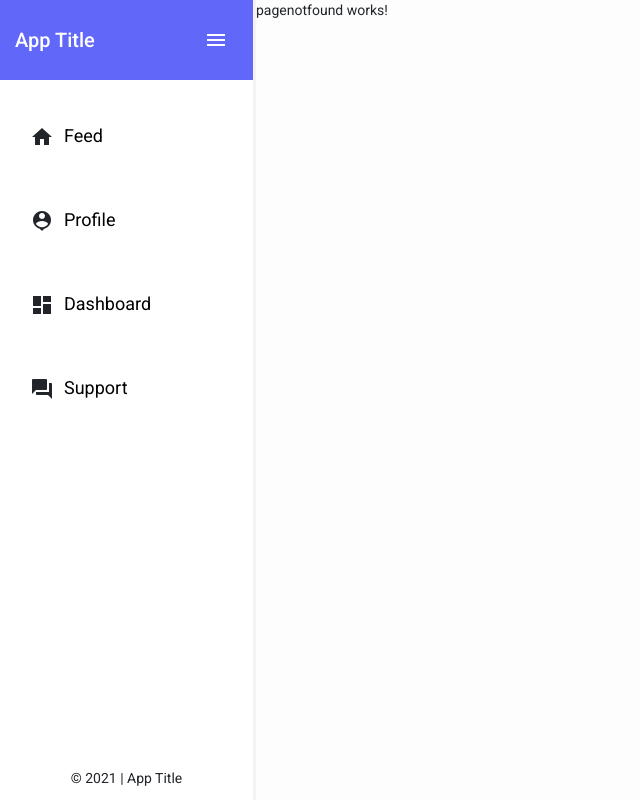
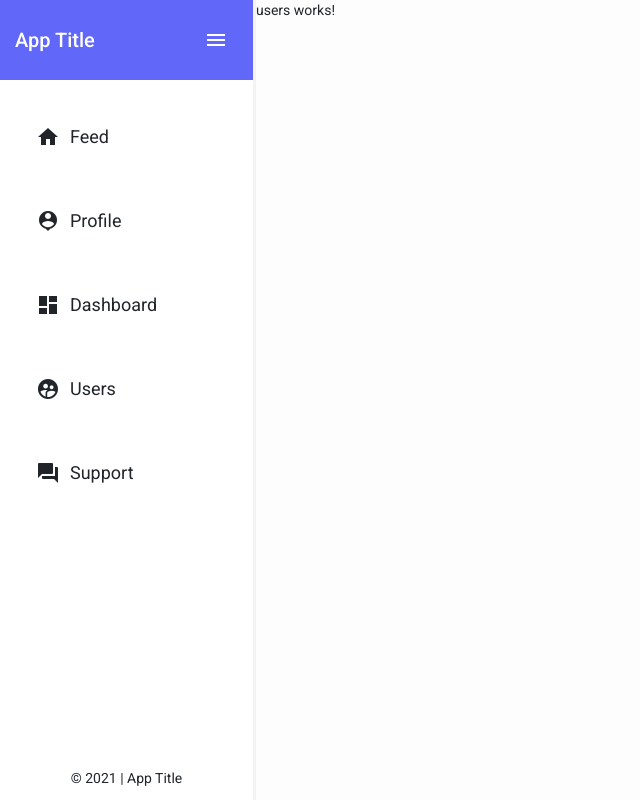
Before and after one commit to jcaquino0945/noelFrontEnd, an Angular app: page /users in a window 1280 px wide. Shown: the whole page, without its empty margins (0-640 px from the left). Built offline with nearby package versions, Linux system fonts and the light colour scheme.

Commit message:
users tab create x sidebar modified

```diff
--- a/src/app/app-routing.module.ts
+++ b/src/app/app-routing.module.ts
@@ -7,6 +7,7 @@ import { PagenotfoundComponent } from './pagenotfound/pagenotfound.component';
 import { DashboardComponent } from './dashboard/dashboard.component';
 import { AdminProjectComponent } from './admin-project/admin-project.component';
 import { HomeComponent } from './home/home.component';
+import { UsersComponent } from './users/users.component';
 
 const routes: Routes = [
   { path: 'feed', component: FeedComponent },
@@ -15,6 +16,7 @@ const routes: Routes = [
   { path: 'dashboard', component: DashboardComponent },
   { path: 'dashboard/project/:id', component: AdminProjectComponent },
   { path: 'feed/project/:id', component: ProjectComponent },
+  { path: 'users', component: UsersComponent },
   { path: '',   redirectTo: '/feed', pathMatch: 'full' }, // redirect to `feed`
   { path: '**', component: PagenotfoundComponent },
 ];
--- a/src/app/app.module.ts
+++ b/src/app/app.module.ts
@@ -12,6 +12,7 @@ import { BrowserAnimationsModule } from '@angular/platform-browser/animations';
 import {MatIconModule} from '@angular/material/icon';
 import { DashboardComponent, DialogContentNewProjDialog } from './dashboard/dashboard.component';
 import { AdminProjectComponent } from './admin-project/admin-project.component';
+import { UsersComponent } from './users/users.component';
 
 import {MatDialogModule} from '@angular/material/dialog';
 import { HomeComponent, DialogContentLoginDialog, DialogContentSignupDialog } from './home/home.component';
@@ -32,7 +33,8 @@ import { HttpClientModule } from '@angular/common/http';
     DialogContentNewProjDialog,
     HomeComponent,
     DialogContentLoginDialog,
-    DialogContentSignupDialog
+    DialogContentSignupDialog,
+    UsersComponent
   ],
   imports: [
     BrowserModule,
--- a/src/app/feed/feed.component.css
+++ b/src/app/feed/feed.component.css
@@ -72,9 +72,17 @@ div.frame:hover {
     transform: scale(1.03);
     box-shadow: #c7c7c7 0 5px 10px;
 }
-
+div.content-container .feed-img{
+    background: #8387ff;
+    overflow: hidden;
+}
 div.content-container .feed-img img{
-    max-width: 100%;
+    margin: auto;
+    display: flex;
+    justify-content: center;
+    align-items: center;
+    width:100%;
+    height: 18vw;
 }
 div.content-container .details {
     width: 80%;
--- a/src/app/pagenotfound/pagenotfound.component.css
+++ b/src/app/pagenotfound/pagenotfound.component.css
@@ -0,0 +1,11 @@
+*{
+    user-select: none;
+}
+img {
+    margin: auto;
+    margin-top: 2em;
+    max-width: 500px;
+}
+h1 {
+    text-align: center;
+}
--- a/src/app/pagenotfound/pagenotfound.component.html
+++ b/src/app/pagenotfound/pagenotfound.component.html
@@ -1 +1,2 @@
-<p>pagenotfound works!</p>
+<img src="../../assets/imgs/page_not_found.svg" alt="" class="d-flex">
+<h1 class="">Page not found!</h1>
--- a/src/app/sidebar/sidebar.component.css
+++ b/src/app/sidebar/sidebar.component.css
@@ -41,10 +41,16 @@
     padding: 15px 0px 15px 30px;
     transition: .1s all ease-in-out;
     margin-bottom: 30px;
+    cursor: pointer;
+    display: flex;
+    align-items: center;
+    border-left: 6px solid transparent;
 }
 .sidebar-link:hover {
     border-left: 6px solid #6167F9;
-    background-color: rgb(235, 235, 235);
+    background-color: #ebebeb;
+    /* font-weight: bold; */
+    color: #6167F9;
 }
 .mat-icon {
     vertical-align: middle;
--- a/src/app/sidebar/sidebar.component.html
+++ b/src/app/sidebar/sidebar.component.html
@@ -16,17 +16,20 @@
         </div>
     </div>
     <div class="sidebar-links">
-        <div class="sidebar-link">
-            <mat-icon routerLink="/feed" routerLinkActive="active" [routerLinkActiveOptions]="{exact: true}">home</mat-icon> <a routerLink="/feed" routerLinkActive="active" [routerLinkActiveOptions]="{exact: true}">Feed</a>
+        <div class="sidebar-link" routerLink="/feed" routerLinkActive="active" [routerLinkActiveOptions]="{exact: true}">
+            <mat-icon>home</mat-icon> <span>Feed</span>
         </div>
-        <div class="sidebar-link">
-            <mat-icon routerLink="/profile" routerLinkActive="active" [routerLinkActiveOptions]="{exact: true}"> person_pin</mat-icon> <a routerLink="/profile" routerLinkActive="active" [routerLinkActiveOptions]="{exact: true}">Profile</a>
+        <div class="sidebar-link" routerLink="/profile" routerLinkActive="active" [routerLinkActiveOptions]="{exact: true}">
+            <mat-icon> person_pin</mat-icon> <span>Profile</span>
         </div>
-        <div class="sidebar-link">
-            <mat-icon routerLink="/dashboard" routerLinkActive="active" [routerLinkActiveOptions]="{exact: true}">dashboard</mat-icon> <a routerLink="/dashboard" routerLinkActive="active" [routerLinkActiveOptions]="{exact: true}">Dashboard</a>
+        <div class="sidebar-link" routerLink="/dashboard" routerLinkActive="active" [routerLinkActiveOptions]="{exact: true}">
+            <mat-icon>dashboard</mat-icon> <span>Dashboard</span>
         </div>
-        <div class="sidebar-link">
-            <mat-icon routerLink="/support" routerLinkActive="active" [routerLinkActiveOptions]="{exact: true}">question_answer</mat-icon> <a routerLink="/support" routerLinkActive="active" [routerLinkActiveOptions]="{exact: true}">Support</a>
+        <div class="sidebar-link" routerLink="/users" routerLinkActive="active" [routerLinkActiveOptions]="{exact: true}">
+            <mat-icon>supervised_user_circle</mat-icon> <span>Users</span>
+        </div>
+        <div class="sidebar-link" routerLink="/support" routerLinkActive="active" [routerLinkActiveOptions]="{exact: true}">
+            <mat-icon>question_answer</mat-icon> <span>Support</span>
         </div>
     </div>
     <div class="sidebar-footer">
--- /dev/null
+++ b/src/app/users/users.component.html
@@ -0,0 +1 @@
+<p>users works!</p>
--- /dev/null
+++ b/src/app/users/users.component.ts
@@ -0,0 +1,15 @@
+import { Component, OnInit } from '@angular/core';
+
+@Component({
+  selector: 'app-users',
+  templateUrl: './users.component.html',
+  styleUrls: ['./users.component.css']
+})
+export class UsersComponent implements OnInit {
+
+  constructor() { }
+
+  ngOnInit(): void {
+  }
+
+}
```
Also changed, not shown: src/app/users/users.component.css (added), src/assets/imgs/page_not_found.svg (added), 1 other file (tests, documents, lock files or other folders).
